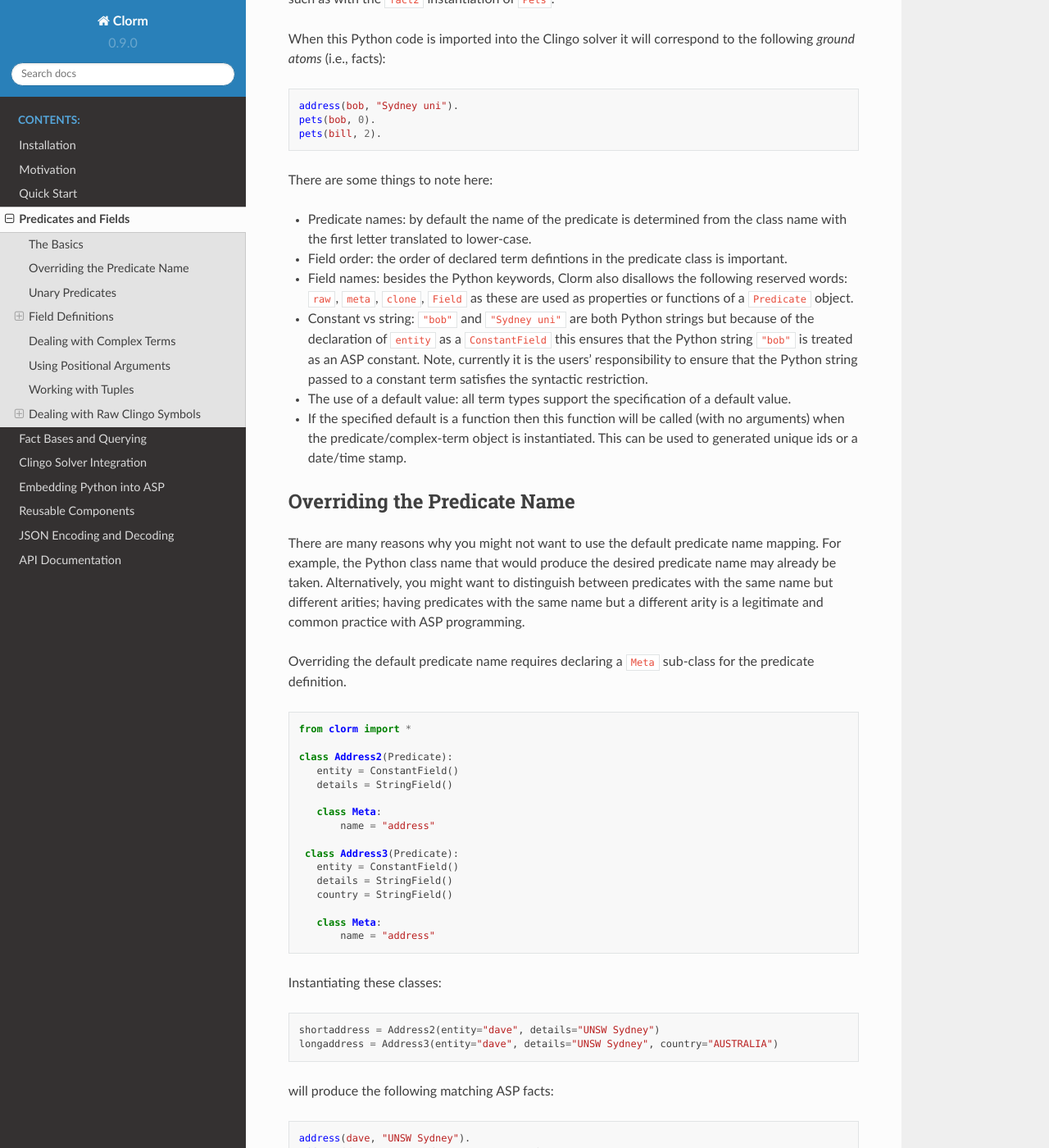
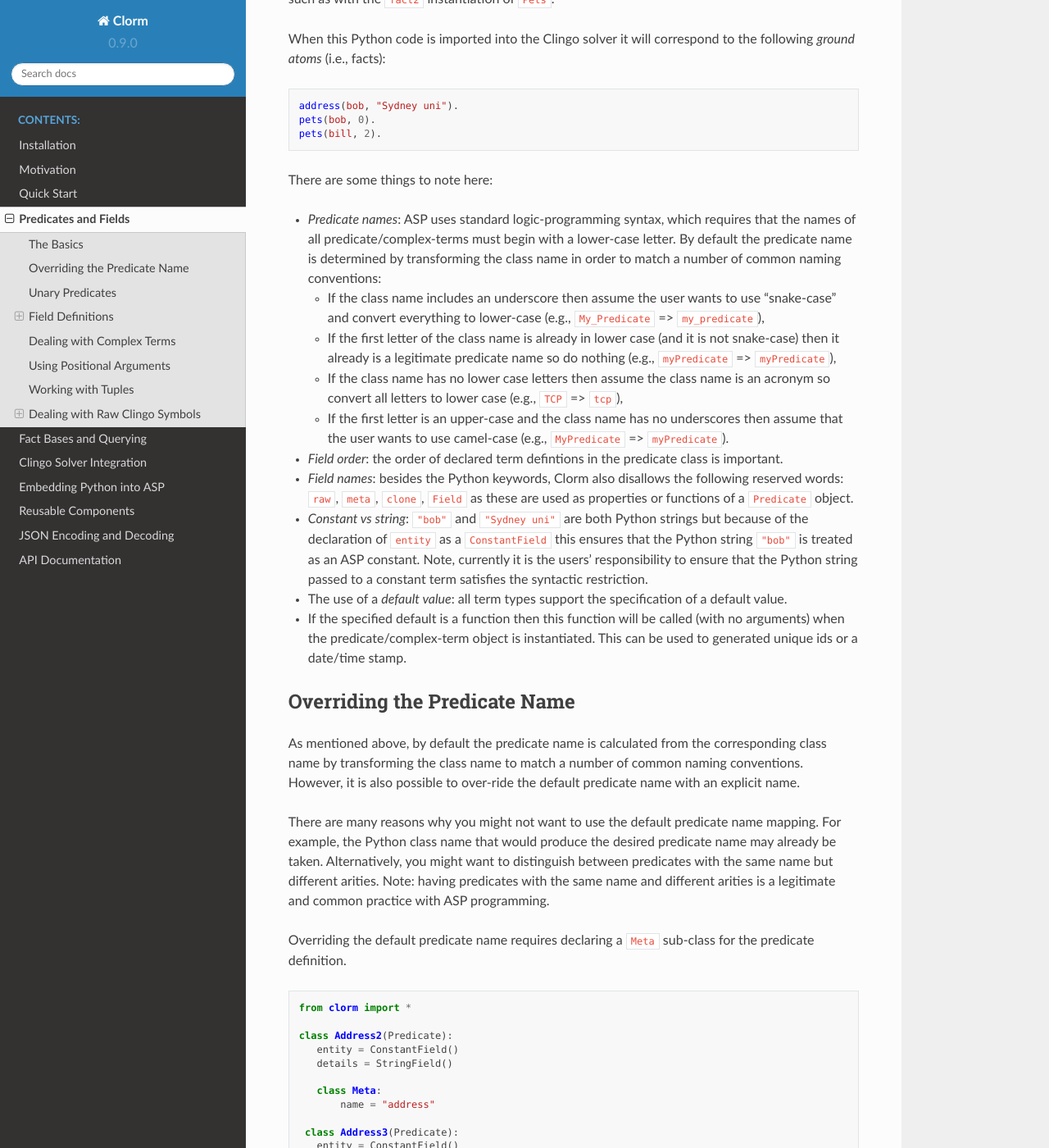
Before and after one commit to potassco/clorm, a Sphinx documentation site: the page built from docs/clorm/predicate.rst, in a window 1280 px wide and 1400 px high, scrolled down 1246 px. Shown: the whole window at 82% size. Built offline with Sphinx 7.4.7 and the Read the Docs theme 2.0.0, drawn with Linux system fonts in a browser that asks for light colours.

Commit message:
Update how default predicate name is calculated
Rather than simply converting the first character to lower-case, try to provide
a better approach that tries to be consistent with different naming conventions;
eg. camel-case or snake-case.

```diff
--- a/docs/clorm/predicate.rst
+++ b/docs/clorm/predicate.rst
@@ -69,19 +69,34 @@ the following *ground atoms* (i.e., facts):
 
 There are some things to note here:
 
-* Predicate names: by default the name of the predicate is determined from the
-  class name with the first letter translated to lower-case.
-* Field order: the order of declared term defintions in the predicate
+* *Predicate names*: ASP uses standard logic-programming syntax, which requires
+  that the names of all predicate/complex-terms must begin with a lower-case
+  letter. By default the predicate name is determined by transforming the class
+  name in order to match a number of common naming conventions:
+
+  * If the class name includes an underscore then assume the user wants to use
+    "snake-case" and convert everything to lower-case (e.g., ``My_Predicate`` =>
+    ``my_predicate``),
+  * If the first letter of the class name is already in lower case (and it is
+    not snake-case) then it already is a legitimate predicate name so do nothing
+    (e.g., ``myPredicate`` => ``myPredicate``),
+  * If the class name has no lower case letters then assume the class name is an
+    acronym so convert all letters to lower case (e.g., ``TCP`` => ``tcp``),
+  * If the first letter is an upper-case and the class name has no underscores
+    then assume that the user wants to use camel-case (e.g., ``MyPredicate`` =>
+    ``myPredicate``).
+
+* *Field order*: the order of declared term defintions in the predicate
   class is important.
-* Field names: besides the Python keywords, Clorm also disallows the following
+* *Field names*: besides the Python keywords, Clorm also disallows the following
   reserved words: ``raw``, ``meta``, ``clone``, ``Field`` as these are used as
   properties or functions of a ``Predicate`` object.
-* Constant vs string: ``"bob"`` and ``"Sydney uni"`` are both Python strings but
+* *Constant vs string*: ``"bob"`` and ``"Sydney uni"`` are both Python strings but
   because of the declaration of ``entity`` as a ``ConstantField`` this ensures
   that the Python string ``"bob"`` is treated as an ASP constant. Note,
   currently it is the users' responsibility to ensure that the Python string
   passed to a constant term satisfies the syntactic restriction.
-* The use of a default value: all term types support the specification of a
+* The use of a *default value*: all term types support the specification of a
   default value.
 * If the specified default is a function then this function will be called (with
   no arguments) when the predicate/complex-term object is instantiated. This can
@@ -91,12 +106,17 @@ There are some things to note here:
 Overriding the Predicate Name
 -----------------------------
 
+As mentioned above, by default the predicate name is calculated from the
+corresponding class name by transforming the class name to match a number of
+common naming conventions. However, it is also possible to over-ride the default
+predicate name with an explicit name.
+
 There are many reasons why you might not want to use the default predicate name
 mapping. For example, the Python class name that would produce the desired
 predicate name may already be taken. Alternatively, you might want to
-distinguish between predicates with the same name but different arities; having
-predicates with the same name but a different arity is a legitimate and common
-practice with ASP programming.
+distinguish between predicates with the same name but different arities. Note:
+having predicates with the same name and different arities is a legitimate and
+common practice with ASP programming.
 
 Overriding the default predicate name requires declaring a ``Meta`` sub-class
 for the predicate definition.
```
Also changed, not shown: 2 other files.
